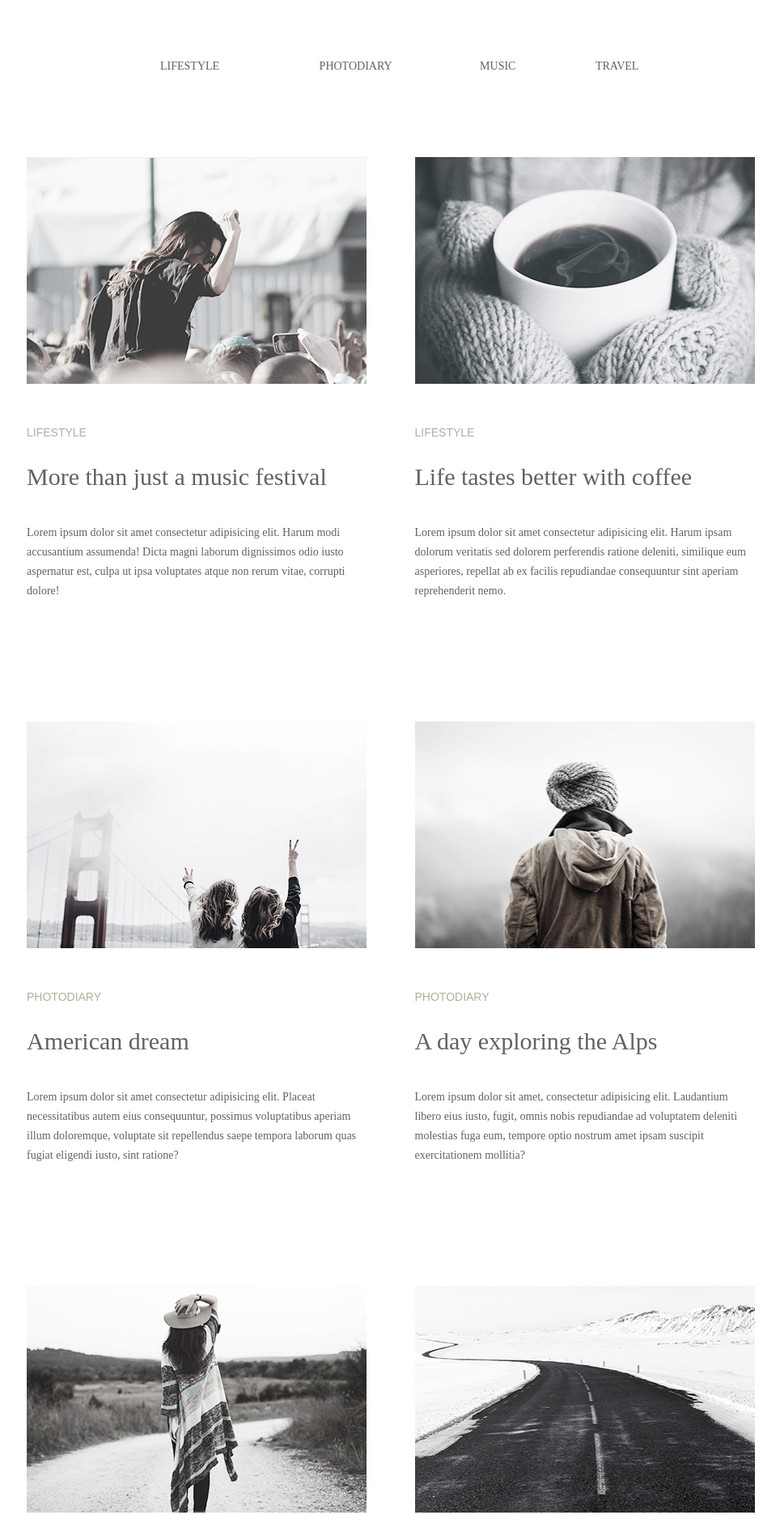
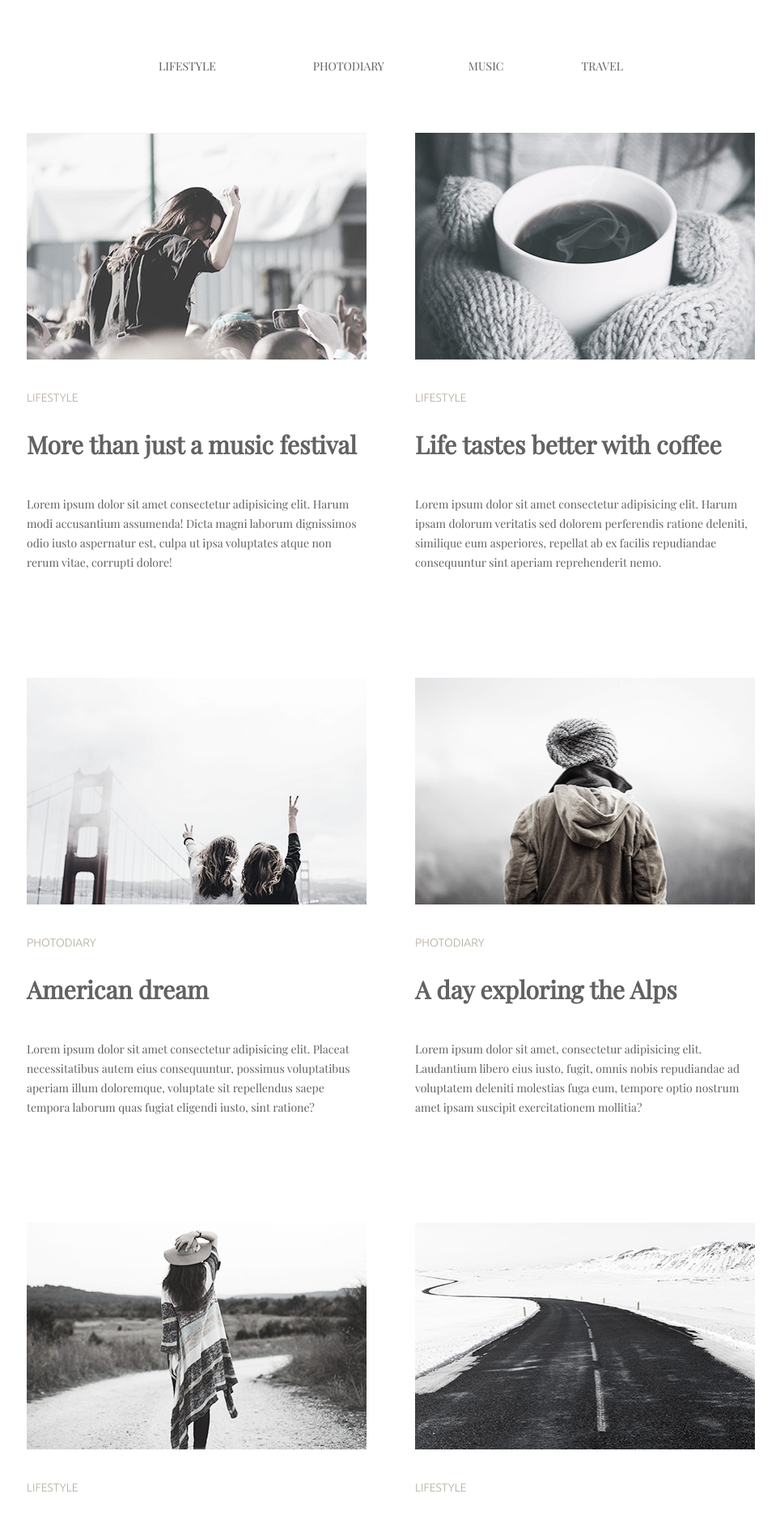
Before and after one commit to DmytroLysenko/Module_3, a plain HTML site: page index.html in a window 1280 px wide. Shown: the top 1871 px of the page at 81% size, without its empty margins (157-1121 px from the left). Drawn offline with nearby package versions, Linux system fonts and the light colour scheme.

Commit message:
fixed box position style

```diff
--- a/css/style.css
+++ b/css/style.css
@@ -1,88 +1,122 @@
-/* * {
-  outline: 1px solid red;
-} */
+html {
+  box-sizing: border-box;
+}
+
+*,
+*::before,
+*::after {
+  box-sizing: inherit;
+}
 
 body {
   font-family: "Playfair Display", serif;
   color: rgb(98, 98, 98);
   font-size: 14px;
   line-height: 24px;
-  width: 900px;
-  margin: auto;
+  font-weight: 400;
 }
 
-.header__nav_list {
-  list-style: none;
-
-  padding: 70px 0 100px 165px;
-  margin: auto;
+.container {
+  width: 900px;
+  margin: 0 auto;
 }
 
-.header__nav_item {
-  text-transform: uppercase;
-  line-height: 24px;
-
-  display: inline-block;
+/*      HEADER       */
+.page_header__nav {
+  margin: 70px auto;
+}
+.page_header__nav_list {
+  list-style: none;
+  text-align: center;
+  margin: 0;
+  padding: 0;
+  font-size: 0;
 }
 
-.header__nav a {
-  text-decoration: none;
-  color: rgb(98, 98, 98);
-  display: block;
+.page_header__nav_item {
+  font-size: 14px;
+  display: inline-block;
+  vertical-align: middle;
 }
 
-.header__nav_item a:hover {
+.page_header__nav_item a {
+  display: block;
+  text-decoration: none;
+  text-transform: uppercase;
+  color: #626262;
+}
+
+.page_header__nav_item a:hover,
+.page_header__nav_item a:focus {
   color: #03a9f4;
 }
 
-.header__nav_list li:nth-child(1) {
+.page_header__nav_item:nth-child(1) {
   margin-right: 120px;
 }
-.header__nav_list li:nth-child(2) {
-  margin-right: 105px;
-}
-.header__nav_list li:nth-child(3) {
-  margin-right: 95px;
+
+.page_header__nav_item:nth-child(2) {
+  margin-right: 104px;
 }
 
-.section__article {
+.page_header__nav_item:nth-child(3) {
+  margin-right: 96px;
+}
+
+/*      MAIN        */
+.page_main_section {
+  font-size: 0;
+}
+
+.section__article_item {
   display: inline-block;
   width: 420px;
+  font-size: 14px;
+  margin-bottom: 130px;
   vertical-align: top;
-  margin-bottom: 135px;
+}
+
+.section__article_item:nth-child(n + 5) {
+  margin-bottom: 54px;
+}
+
+.section__article_item:nth-child(2n) {
+  margin-left: 60px;
+}
+
+.section__article_item img {
+  margin-bottom: 32px;
 }
 
 .section__article_name {
   font-family: "Ubuntu", sans-serif;
   font-weight: 300;
+  line-height: 16px;
   color: #b4ad9e;
-  line-height: 17px;
   text-transform: uppercase;
+  margin: 0 0 32px 0;
 }
 
-.section__article_heading {
+.section__article_title {
   font-size: 30px;
-  font-weight: 400;
   line-height: 36px;
-}
-.section__article img {
-  margin-bottom: 30px;
-}
-.section__article .section__article_name {
-  margin-bottom: 28px;
-}
-.section__article .section__article_heading {
-  margin-bottom: 39px;
+  margin: 0 0 44px 0;
 }
 
-.section__article:nth-child(odd) {
-  margin-right: 56px;
+.section__article_about {
+  margin: 0;
 }
-.section__button {
+
+/*      BUTTON       */
+.button_load_more {
+  display: block;
+  margin: 0 auto;
+  border: 1px solid rgb(98, 98, 98);
+  padding: 24px 34px;
+  margin-bottom: 70px;
   font-size: 20px;
+  line-height: 24px;
   color: #626262;
-  display: block;
-  widows: 165px;
-  height: 60px;
-  margin: auto;
+  cursor: pointer;
+  background-color: inherit;
 }
--- a/index.html
+++ b/index.html
@@ -6,113 +6,137 @@
     <meta http-equiv="X-UA-Compatible" content="ie=edge" />
     <title>Document</title>
     <link rel="stylesheet" href="css/normalize.css" />
+    <link
+      href="https://fonts.googleapis.com/css?family=Ubuntu:300&display=swap"
+      rel="stylesheet"
+    />
+    <link
+      href="https://fonts.googleapis.com/css?family=Playfair+Display&display=swap"
+      rel="stylesheet"
+    />
     <link rel="stylesheet" href="css/style.css" />
   </head>
   <body>
-    <header class="header">
-      <nav class="header__nav">
-        <ul class="header__nav_list">
-          <li class="header__nav_item"><a href="#">lifestyle</a></li>
-          <li class="header__nav_item"><a href="#">photodiary</a></li>
-          <li class="header__nav_item"><a href="#">music</a></li>
-          <li class="header__nav_item"><a href="#">travel</a></li>
+    <header class="page_header container">
+      <nav class="page_header__nav">
+        <ul class="page_header__nav_list">
+          <li class="page_header__nav_item"><a href="#">lifestyle</a></li>
+          <li class="page_header__nav_item"><a href="#">photodiary</a></li>
+          <li class="page_header__nav_item"><a href="#">music</a></li>
+          <li class="page_header__nav_item"><a href="#">travel</a></li>
         </ul>
       </nav>
     </header>
-    <main>
-      <section class="section">
-        <article class="section__article">
+    <main class="page_main container">
+      <section class="page_main_section">
+        <article class="section__article_item">
           <img
+            class="section__article_image"
             src="img/fan_zone_1x.jpg"
             alt="fan zone"
             width="420"
             height="280"
           />
           <p class="section__article_name">lifestyle</p>
-          <h2 class="section__article_heading">
+          <h2 class="section__article_title">
             More than just a music festival
           </h2>
-          <p>
+          <p class="section__article_about">
             Lorem ipsum dolor sit amet consectetur adipisicing elit. Harum modi
             accusantium assumenda! Dicta magni laborum dignissimos odio iusto
             aspernatur est, culpa ut ipsa voluptates atque non rerum vitae,
             corrupti dolore!
           </p>
         </article>
-        <article class="section__article">
+        <article class="section__article_item">
           <img
+            class="section__article_image"
             src="img/hot_coffee_1x.jpg"
             alt="hot coffee"
             width="420"
             height="280"
           />
           <p class="section__article_name">lifestyle</p>
-          <h2 class="section__article_heading">
+          <h2 class="section__article_title">
             Life tastes better with coffee
           </h2>
-          <p>
+          <p class="section__article_about">
             Lorem ipsum dolor sit amet consectetur adipisicing elit. Harum ipsam
             dolorum veritatis sed dolorem perferendis ratione deleniti,
             similique eum asperiores, repellat ab ex facilis repudiandae
             consequuntur sint aperiam reprehenderit nemo.
           </p>
         </article>
-        <article class="section__article">
+        <article class="section__article_item">
           <img
+            class="section__article_image"
             src="img/victory_1x.jpg"
             alt="victory"
             width="420"
             height="280"
           />
           <p class="section__article_name">photodiary</p>
-          <h2 class="section__article_heading">American dream</h2>
-          <p>
+          <h2 class="section__article_title">American dream</h2>
+          <p class="section__article_about">
             Lorem ipsum dolor sit amet consectetur adipisicing elit. Placeat
             necessitatibus autem eius consequuntur, possimus voluptatibus
             aperiam illum doloremque, voluptate sit repellendus saepe tempora
             laborum quas fugiat eligendi iusto, sint ratione?
           </p>
         </article>
-        <article class="section__article">
+        <article class="section__article_item">
           <img
+            class="section__article_image"
             src="img/traveller_1x.jpg"
             alt="Traveller"
             width="420"
             height="280"
           />
           <p class="section__article_name">photodiary</p>
-          <h2 class="section__article_heading">A day exploring the Alps</h2>
-          <p>
+          <h2 class="section__article_title">A day exploring the Alps</h2>
+          <p class="section__article_about">
             Lorem ipsum dolor sit amet, consectetur adipisicing elit. Laudantium
             libero eius iusto, fugit, omnis nobis repudiandae ad voluptatem
             deleniti molestias fuga eum, tempore optio nostrum amet ipsam
             suscipit exercitationem mollitia?
           </p>
         </article>
-        <article class="section__article">
-          <img src="img/girl_1x.jpg" alt="girl" width="420" height="280" />
+        <article class="section__article_item">
+          <img
+            class="section__article_image"
+            src="img/girl_1x.jpg"
+            alt="girl"
+            width="420"
+            height="280"
+          />
           <p class="section__article_name">lifestyle</p>
-          <h2 class="section__article_heading">Top 10 song for running</h2>
-          <p>
+          <h2 class="section__article_title">Top 10 song for running</h2>
+          <p class="section__article_about">
             Lorem ipsum dolor sit amet consectetur, adipisicing elit. Ipsa
             molestiae natus odio minima nesciunt, minus aperiam harum, commodi
             eius numquam eum blanditiis. Quibusdam vel at minima ut ex deserunt
             quos.
           </p>
         </article>
-        <article class="section__article">
-          <img src="img/road_1x.jpg" alt="road" width="420" height="280" />
+        <article class="section__article_item">
+          <img
+            class="section__article_image"
+            src="img/road_1x.jpg"
+            alt="road"
+            width="420"
+            height="280"
+          />
           <p class="section__article_name">lifestyle</p>
-          <h2 class="section__article_heading">Cold winter days</h2>
-          <p>
+          <h2 class="section__article_title">Cold winter days</h2>
+          <p class="section__article_about">
             Lorem, ipsum dolor sit amet consectetur adipisicing elit.
             Exercitationem, aliquam! Quibusdam, fugiat odio dolorem a ut minus
             repudiandae delectus impedit iusto numquam assumenda eveniet?
             Laborum debitis consequuntur reprehenderit voluptatum? Ratione.
           </p>
         </article>
+        <button class="button_load_more">Load more</button>
       </section>
-      <button class="section__button">Load more</button>
     </main>
   </body>
 </html>
```
